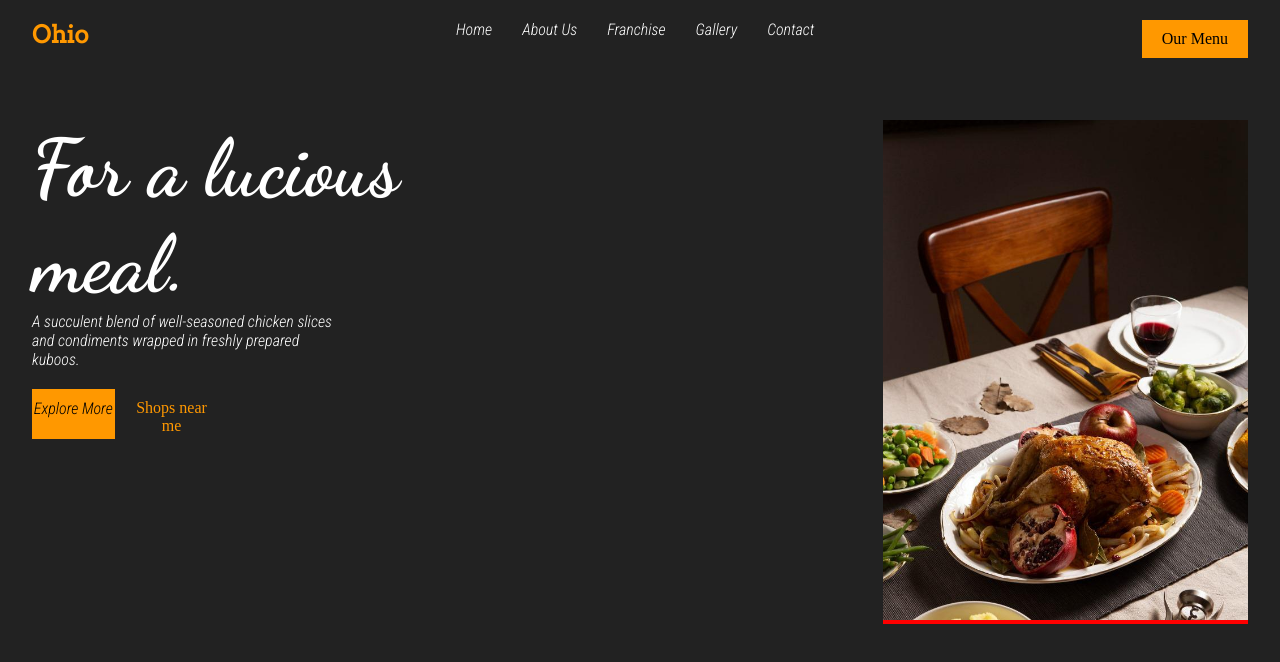
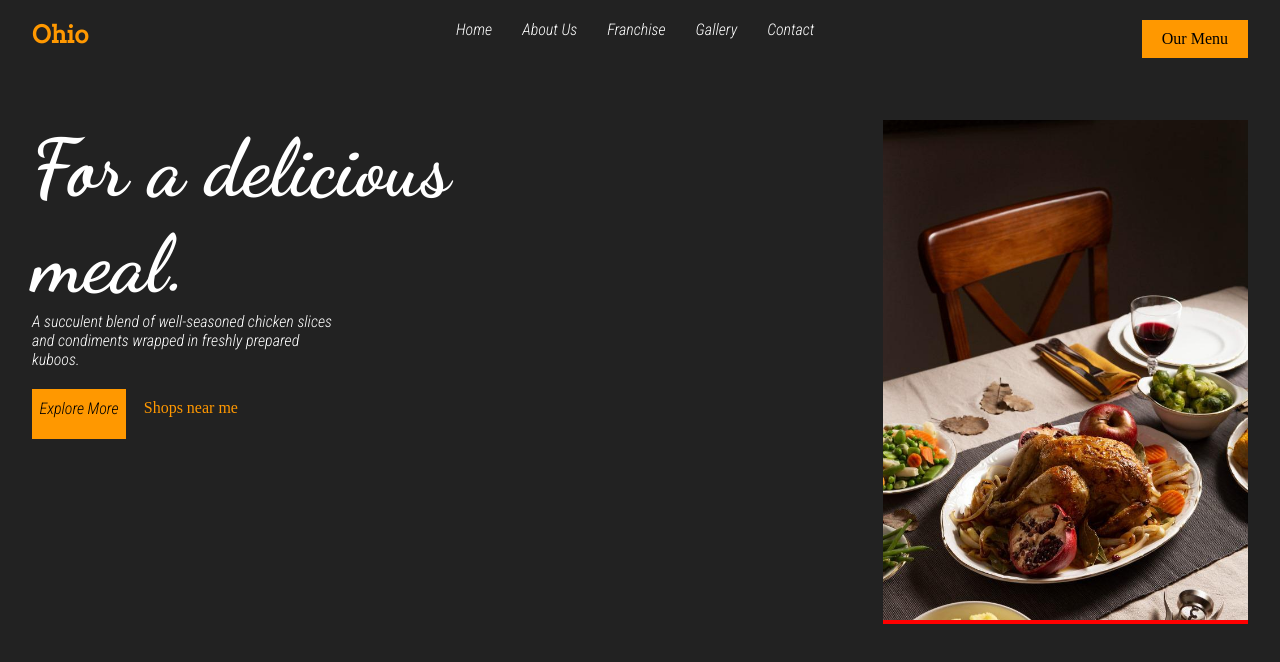
Before and after one commit to MrSinzuP/Firstrepo, a plain HTML site: page index.html in a window 1280 px wide. Drawn offline with Linux system fonts and the light colour scheme; some icons are missing; a web font is replaced by a local one.

Commit message:
new update

```diff
--- a/index.html
+++ b/index.html
@@ -40,7 +40,7 @@
         <div class="box-1">
             <!-- lucious start -->
             <div class="lucious-box">
-                <p>For a lucious <br> meal.</p>
+                <p>For a delicious <br> meal.</p>
             </div>
              <!-- lucious end -->
             <!--  -->
```
